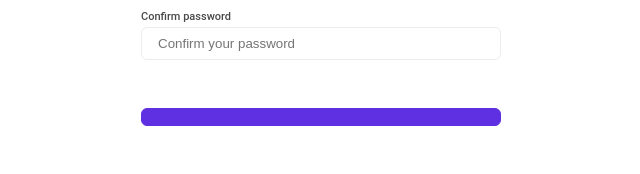
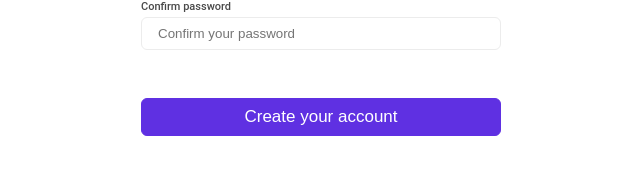
Before and after one commit to Thomasevano/design-system-hetic, a Vue app: page /register in a window 1280 px wide. Shown: the part 466-640 px from the top of the page, without its empty margins (319-959 px from the left). Built offline with nearby package versions, Linux system fonts and the light colour scheme.

Commit message:
fix(button): fix props name in button

```diff
--- a/src/components/Button/Button.vue
+++ b/src/components/Button/Button.vue
@@ -1,6 +1,6 @@
 <template>
   <button :class="classes">
-    {{ label }}
+    {{ text }}
   </button>
 </template>
 
@@ -11,7 +11,7 @@ export default {
   name: 'Button',
 
   props: {
-    label: {
+    text: {
       type: String,
       required: true,
     },
```
Also changed, not shown: 1 other file (tests, documents, lock files or other folders).
